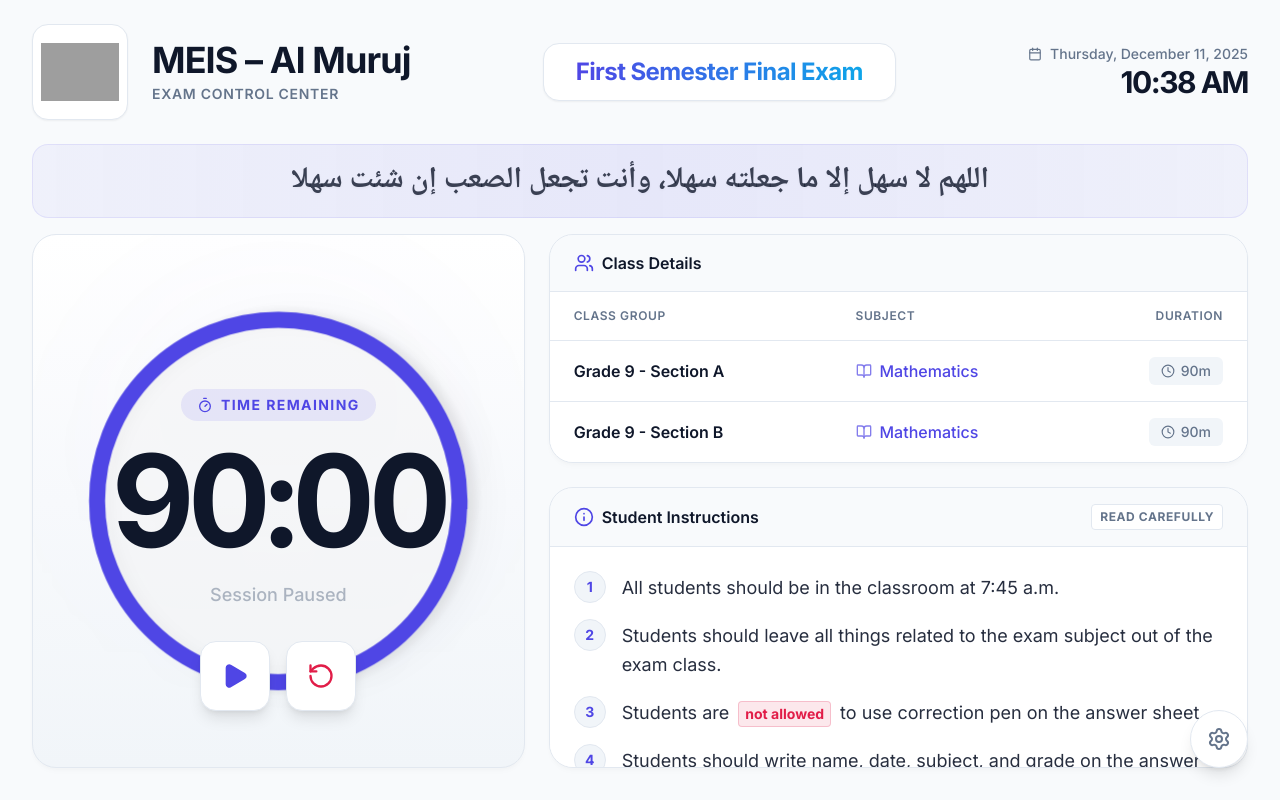
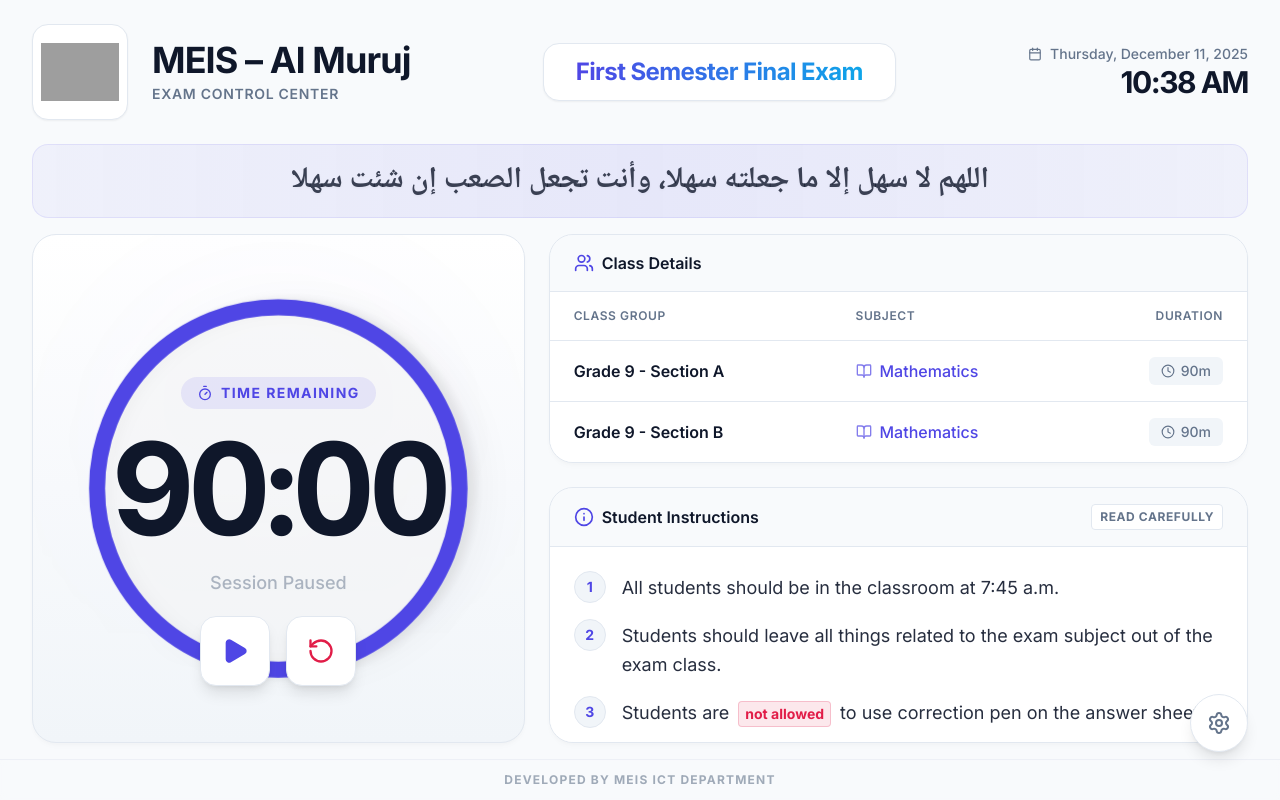
Before and after one commit to abdulrahman312/Meis-Exam-Display, a React (Vite) app: page / in a window 1280 px wide. Built offline with nearby package versions, Linux system fonts and the light colour scheme; grey boxes are pictures that could not be loaded.

Commit message:
feat: Add application footer and adjust layout
Introduces a footer displaying the developer information and refines the main content layout. These changes improve the overall presentation and add a consistent branding element to the application.

```diff
--- a/App.tsx
+++ b/App.tsx
@@ -30,17 +30,17 @@ const App: React.FC = () => {
       </div>
 
       {/* Main Content: 2-Column Grid */}
-      <main className="flex-1 w-full px-8 pb-8 grid grid-cols-12 gap-6 min-h-0">
+      <main className="flex-1 w-full px-8 min-h-0 grid grid-cols-12 gap-6">
 
         {/* Left Column: Timer Card (5 cols) */}
-        <section className="col-span-12 lg:col-span-5 h-full">
+        <section className="col-span-12 lg:col-span-5 h-full pb-4">
           <div className="h-full modern-card p-8 flex flex-col items-center justify-center relative overflow-hidden bg-gradient-to-b from-white to-exam-surfaceAlt">
             <Timer durationMinutes={appState.timerDurationMinutes} />
           </div>
         </section>
 
         {/* Right Column: Info Stack (7 cols) */}
-        <section className="col-span-12 lg:col-span-7 flex flex-col gap-6 h-full min-h-0">
+        <section className="col-span-12 lg:col-span-7 flex flex-col gap-6 h-full min-h-0 pb-4">
 
           {/* Top: Class Table */}
           <div className="shrink-0">
@@ -54,10 +54,17 @@ const App: React.FC = () => {
         </section>
       </main>
 
+      {/* Footer */}
+      <footer className="w-full py-3 text-center shrink-0 bg-exam-bg/50 backdrop-blur-sm border-t border-exam-border/50">
+        <p className="text-[10px] md:text-xs font-bold text-exam-textMuted/60 uppercase tracking-widest">
+          Developed by MEIS ICT Department
+        </p>
+      </footer>
+
       {/* Settings FAB */}
       <button
         onClick={() => setIsSettingsOpen(true)}
-        className="fixed bottom-8 right-8 z-50 p-4 bg-white text-exam-textMuted hover:text-exam-primary rounded-full shadow-lg hover:shadow-xl hover:scale-105 transition-all duration-300 border border-exam-border group"
+        className="fixed bottom-12 right-8 z-50 p-4 bg-white text-exam-textMuted hover:text-exam-primary rounded-full shadow-lg hover:shadow-xl hover:scale-105 transition-all duration-300 border border-exam-border group"
         title="Settings"
       >
         <Settings size={24} className="group-hover:rotate-45 transition-transform duration-500" />
```
